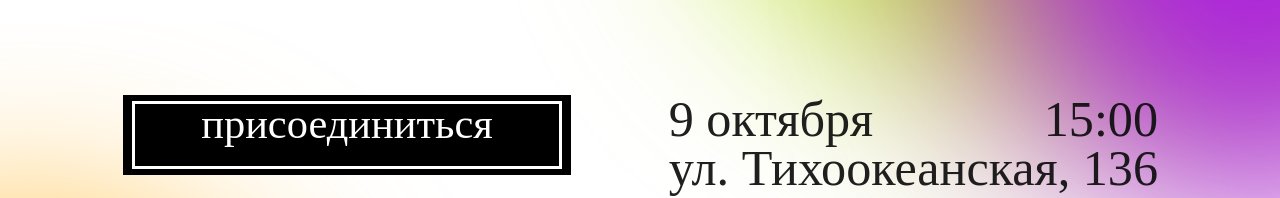
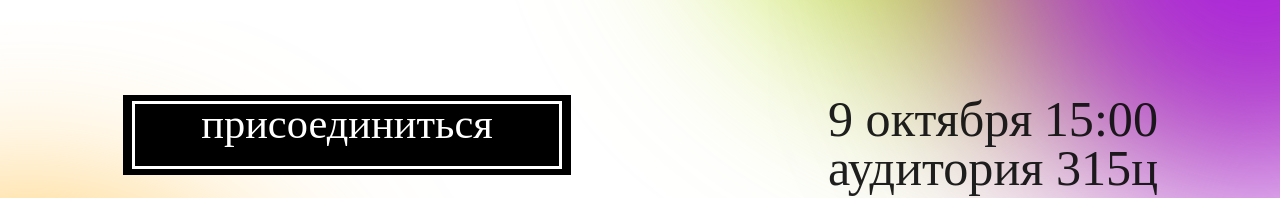
Before and after one commit to SlanderKun/Discoteka, a website built with webpack: page index.html in a window 1280 px wide. Shown: the part 604-802 px from the top of the page. Built offline with nearby package versions, Linux system fonts and the light colour scheme; files whose address does not match are found by name.

Commit message:
changed address

```diff
--- a/index.html
+++ b/index.html
@@ -56,7 +56,7 @@
             <div class="date-text">9 октября</div>
             <div class="date-text">15:00</div>
           </div>
-          <div class="date-text">ул. Тихоокеанская, 136</div>
+          <div class="date-text">аудитория 315ц</div>
         </div>
       </div>
     </div>
```
